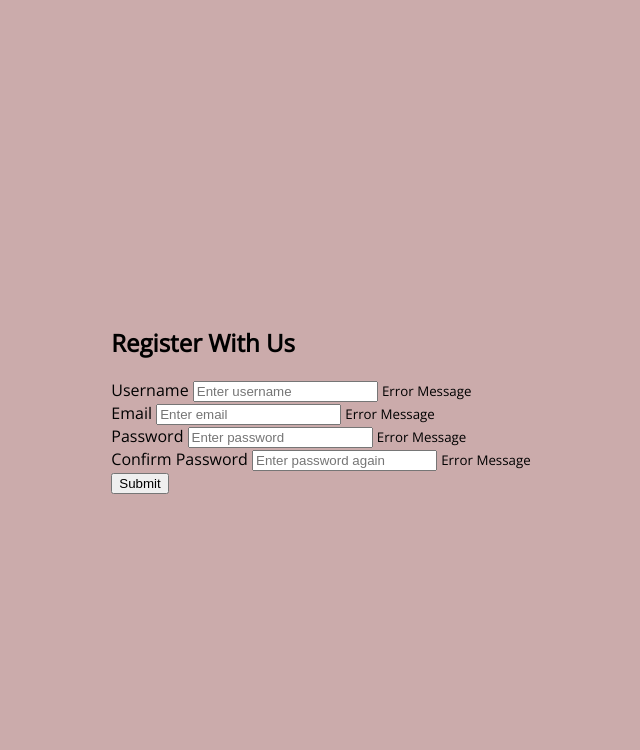
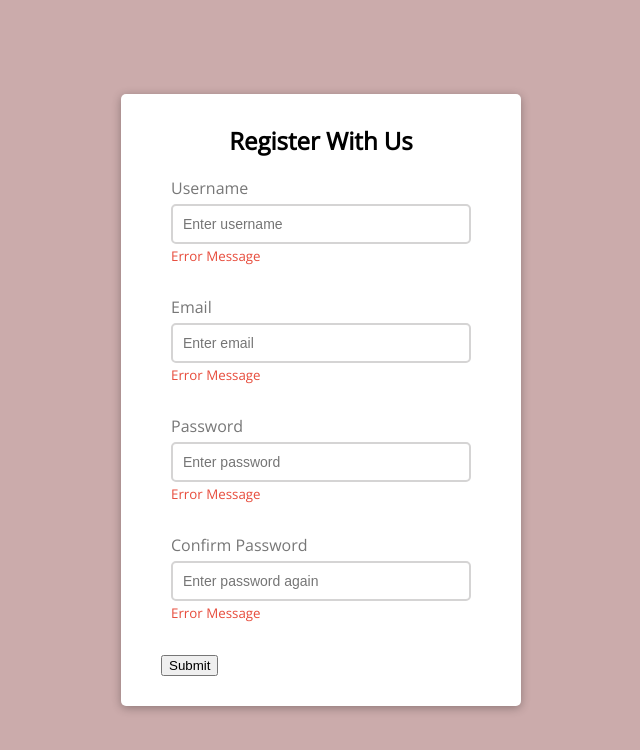
Before and after one commit to lteranl/formValidator, a plain HTML site: page index.html in a window 1280 px wide. Shown: the whole page, without its empty margins (319-959 px from the left). Drawn offline with nearby package versions, Linux system fonts and the light colour scheme.

Commit message:
form input has been editied

```diff
--- a/css/style.css
+++ b/css/style.css
@@ -1,5 +1,10 @@
 @import url("https://fonts.googleapis.com/css2?family=Open+Sans&display=swap");
 
+/* color variables */
+:root {
+  --success-color: #2ecc71;
+  --error-color: #e74c3c;
+}
 * {
   box-sizing: border-box;
 }
@@ -13,3 +18,51 @@ body {
   min-height: 100vh;
   margin: 0;
 }
+.container {
+  background-color: white;
+  border-radius: 5px;
+  box-shadow: 0 2px 10px rgba(0, 0, 0, 0.3);
+  width: 400px;
+}
+h2 {
+  text-align: center;
+  margin: 0 0 20px;
+}
+.form {
+  padding: 30px 40px;
+}
+.form-control {
+  margin: 10px;
+  padding-bottom: 20px;
+  position: relative;
+}
+.form-control label {
+  color: #777;
+  /* labels are displayed inline by default, this will make them go on their own line */
+  display: block;
+  margin-bottom: 5px;
+}
+.form-control input {
+  border: 2px solid #d5d4d4;
+  border-radius: 5px;
+  display: block;
+  width: 100%;
+  padding: 10px;
+  font-size: 14px;
+}
+/* replacing the default outline of the input, making the border color a little darker */
+.form-control input:focus {
+  outline: 0;
+  border-color: #777;
+}
+/* this will change the color of the input border to green(if it has a class of success) */
+.form-control.success input {
+  border-color: var(--success-color);
+}
+/* this will change the color of the input border to green(if it has a class of error) */
+.form-control.error input {
+  border-color: var(--error-color);
+}
+.form-control small {
+  color: var(--error-color);
+}
```
